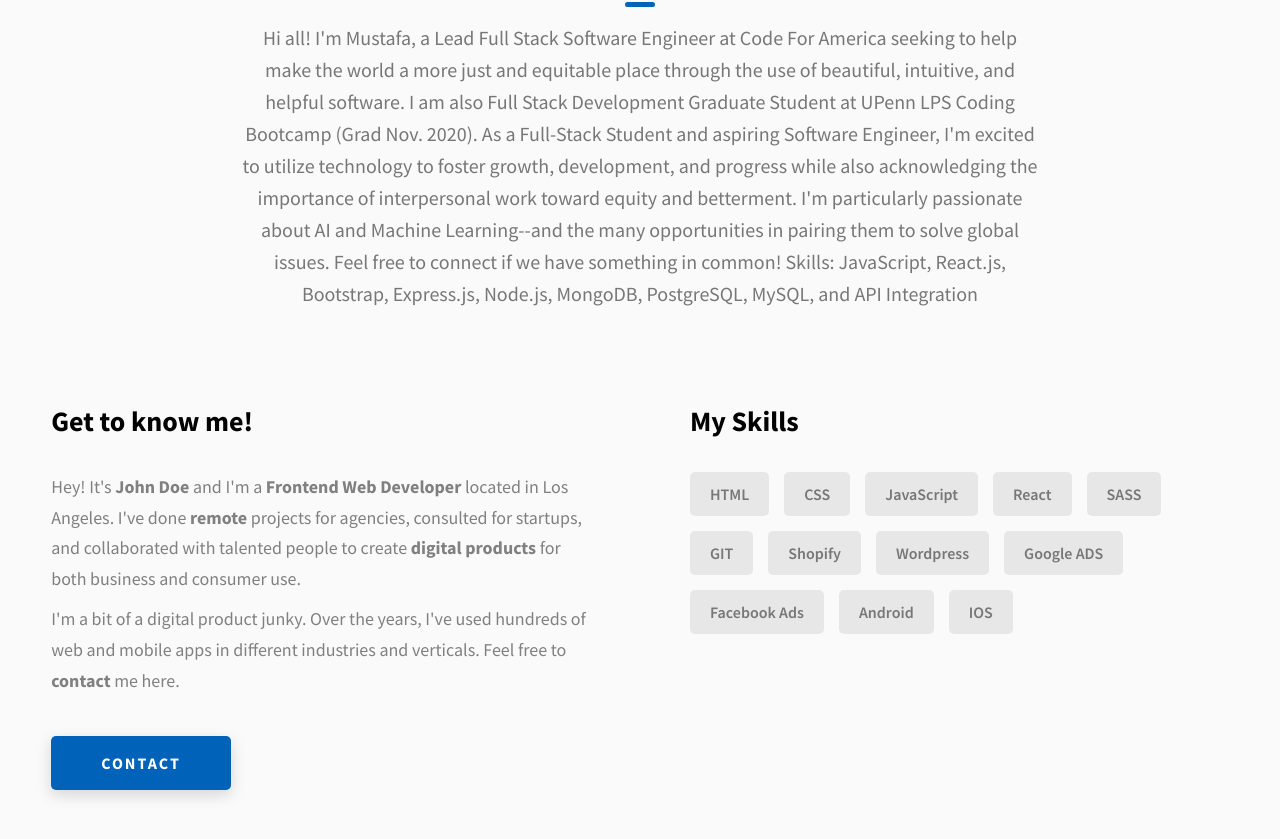
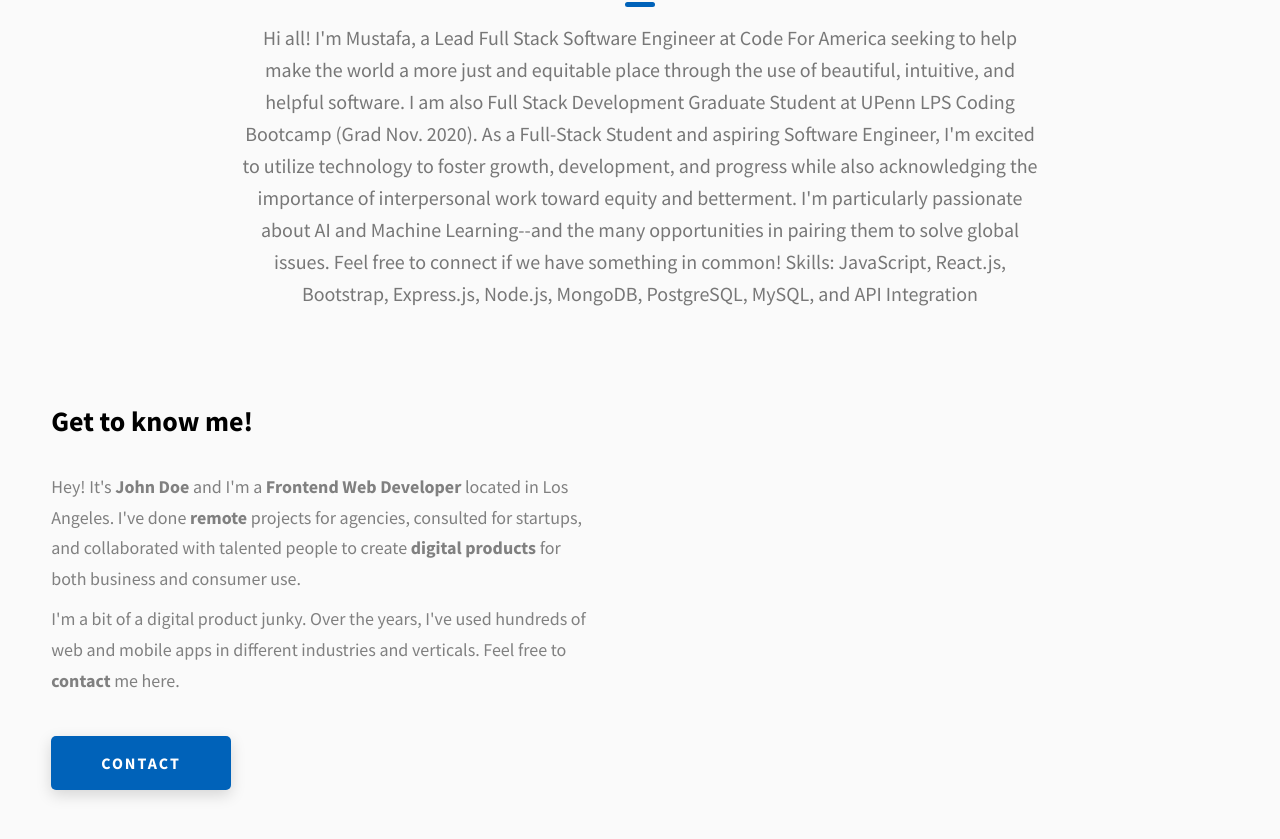
Before and after one commit to musstaffali/portfollio, a website: page index.html in a window 1280 px wide. Shown: the part 193-1032 px from the top of the page. Drawn offline with Linux system fonts and the light colour scheme.

Commit message:
skills chop

```diff
--- a/index.html
+++ b/index.html
@@ -171,23 +171,6 @@
             <a href="./#contact" class="btn btn--med btn--theme dynamicBgClr"
               >Contact</a
             >
-          </div>
-          <div class="about__content-skills">
-            <h3 class="about__content-title">My Skills</h3>
-            <div class="skills">
-              <div class="skills__skill">HTML</div>
-              <div class="skills__skill">CSS</div>
-              <div class="skills__skill">JavaScript</div>
-              <div class="skills__skill">React</div>
-              <div class="skills__skill">SASS</div>
-              <div class="skills__skill">GIT</div>
-              <div class="skills__skill">Shopify</div>
-              <div class="skills__skill">Wordpress</div>
-              <div class="skills__skill">Google ADS</div>
-              <div class="skills__skill">Facebook Ads</div>
-              <div class="skills__skill">Android</div>
-              <div class="skills__skill">IOS</div>
-            </div>
           </div>
         </div>
       </div>
```
